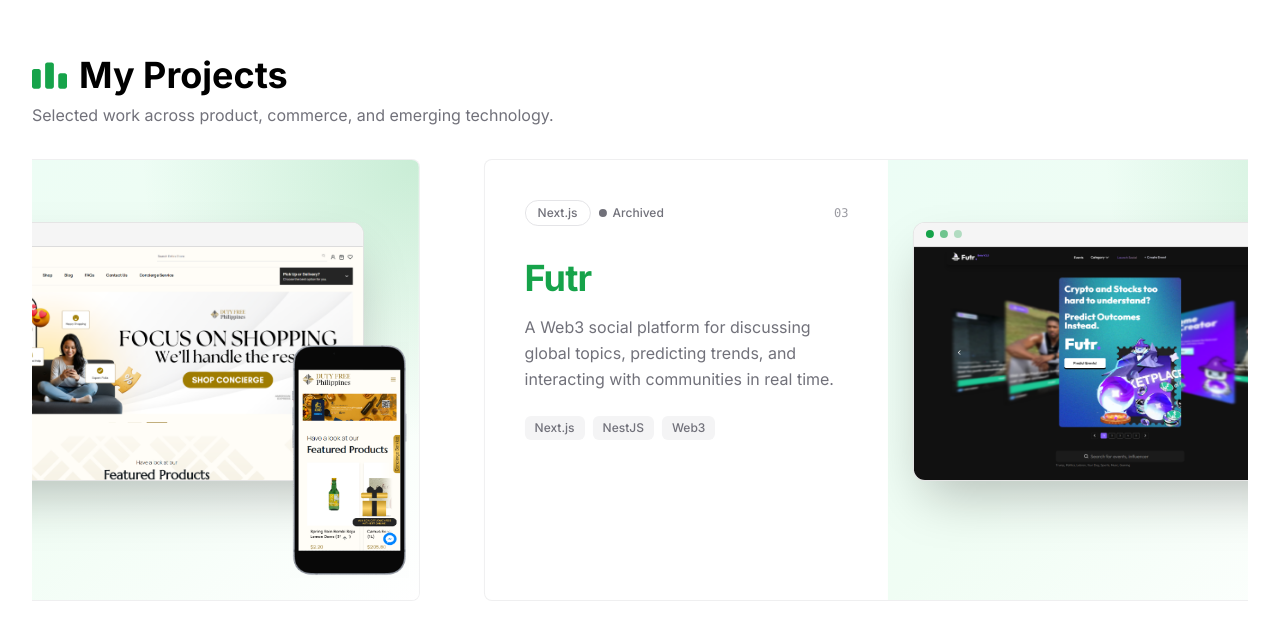
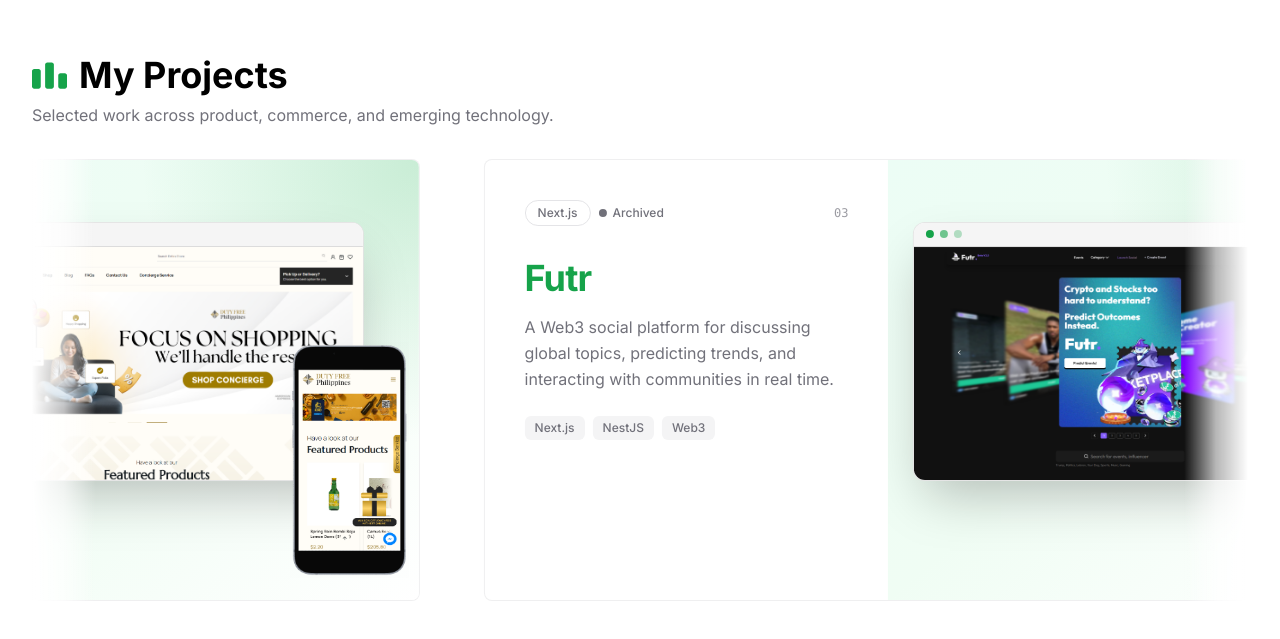
Before and after one commit to jayelemar/my-portfolio, a Next.js app: page / in a window 1280 px wide. Shown: the part 2032-2671 px from the top of the page. Built offline with nearby package versions, Linux system fonts and the light colour scheme.

Commit message:
feat(projects): add scroll edge fades
Show contextual gradients at both edges of the desktop showcase so horizontal movement is easier to follow.

```diff
--- a/src/components/project/Projects.tsx
+++ b/src/components/project/Projects.tsx
@@ -46,6 +46,16 @@ const Projects = () => {
   }, [featuredProjects.length]);
 
   const x = useTransform(scrollYProgress, [0, 1], [0, -scrollDistance]);
+  const rightFadeOpacity = useTransform(
+    scrollYProgress,
+    [0, 0.96, 1],
+    [1, 1, 0],
+  );
+  const leftFadeOpacity = useTransform(
+    scrollYProgress,
+    [0, 0.04, 1],
+    [0, 1, 1],
+  );
 
   const renderMoreWork = (layout: "grid" | "carousel") => (
     <div className="mt-16 lg:mt-[calc(21rem_-_50vh)]">
@@ -158,6 +168,18 @@ const Projects = () => {
                     />
                   ))}
                 </motion.div>
+
+                <motion.div
+                  aria-hidden="true"
+                  style={{ opacity: rightFadeOpacity }}
+                  className="pointer-events-none absolute inset-y-0 right-0 z-10 w-14 bg-gradient-to-l from-background via-background/70 to-transparent xl:w-16"
+                />
+
+                <motion.div
+                  aria-hidden="true"
+                  style={{ opacity: leftFadeOpacity }}
+                  className="pointer-events-none absolute inset-y-0 left-0 z-10 w-14 bg-gradient-to-r from-background via-background/70 to-transparent xl:w-16"
+                />
               </div>
             </div>
           </div>
```
